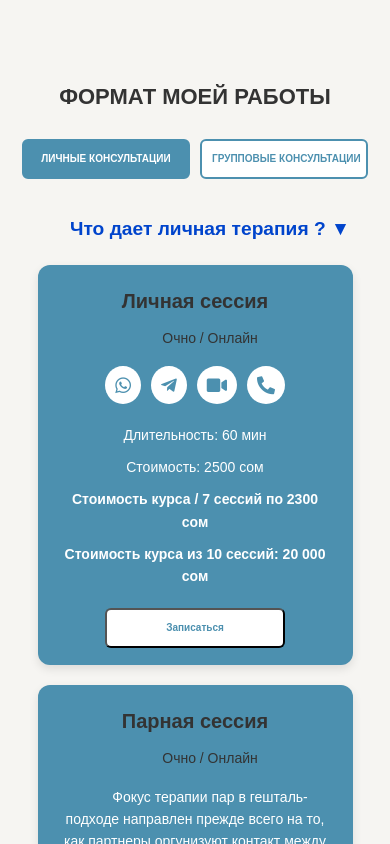
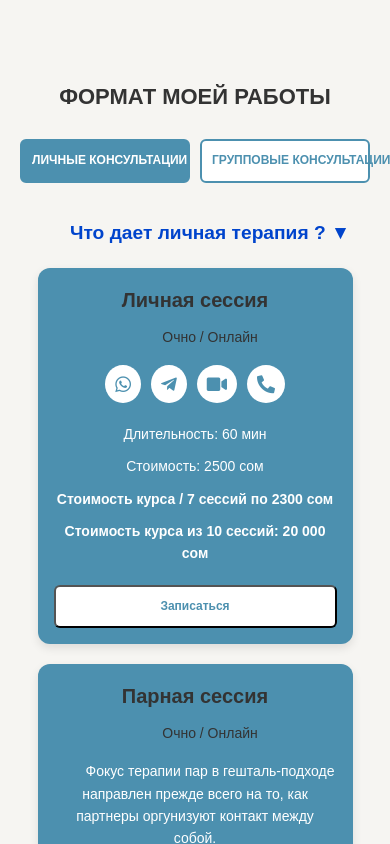
Before and after one commit to ZigranN/psychologist, a React (Vite) app in the folder front/: page / in a window 390 px wide. Shown: the part 2980-3824 px from the top of the page. Built offline with nearby package versions, Linux system fonts and the light colour scheme; the HTML template or start-up script is replaced by a standard one.

Commit message:
Корректировка на более маленьких экранах

```diff
--- a/front/src/components/Footer/Footer.module.css
+++ b/front/src/components/Footer/Footer.module.css
@@ -41,11 +41,13 @@
     color: #fff;
 }
 
-/* Текст блока "О нас" */
 .aboutText {
     font-size: 14px;
     line-height: 1.6;
     color: #ffffff;
+    word-break: break-word; /* добавлено */
+    overflow-wrap: break-word; /* добавлено */
+    hyphens: auto; /* для переноса слов по слогам при необходимости */
 }
 
 /* Контактный телефон */
--- a/front/src/components/WorkFormat/WorkFormat.module.css
+++ b/front/src/components/WorkFormat/WorkFormat.module.css
@@ -79,16 +79,32 @@ h3 {
     border-radius: 12px;
     box-shadow: 0 4px 10px rgba(0, 0, 0, 0.1);
     max-width: 350px;
+    width: 100%;
     text-align: center;
     margin: 0 auto;
-    display: flex; /* Делаем карточку флекс-контейнером */
-    flex-direction: column; /* Элементы внутри идут вертикально */
-    justify-content: space-between; /* Равномерное распределение */
+    display: flex;
+    flex-direction: column;
+    justify-content: space-between;
     align-items: center;
-    flex-grow: 1; /* Позволяет карточке расти */
-    max-height: 400px; /* Минимальная высота */
+    flex-grow: 1;
+    /* Удаляем max-height */
     transition: transform 0.3s ease-in-out, box-shadow 0.3s ease-in-out;
 }
+
+.cardButton {
+    background: #fff;
+    color: #4c90af;
+    padding: 12px 10px;
+    border-radius: 6px;
+    cursor: pointer;
+    transition: all 0.3s ease-in-out;
+    font-weight: bold;
+    width: 100%; /* Занимает всю ширину карточки */
+    max-width: 220px; /* Но не больше, чтобы кнопка не стала слишком большой */
+    white-space: nowrap;
+    box-sizing: border-box;
+}
+
 
 .card:hover {
     transform: translateY(-5px);
@@ -135,18 +151,6 @@ h3 {
     display: flex;
     flex-direction: column;
     gap: 10px;
-}
-
-.cardButton {
-    background: #fff;
-    color: #4c90af;
-    padding: 12px 10px;
-    border-radius: 6px;
-    cursor: pointer;
-    transition: all 0.3s ease-in-out;
-    font-weight: bold;
-    min-width: 180px;
-    white-space: nowrap;
 }
 
 .cardButton:hover {
@@ -260,31 +264,40 @@ h3 {
         font-size: 12px;
     }
 }
-
 @media (max-width: 480px) {
     .title {
         font-size: 22px;
     }
 
+    .card {
+        padding: 16px;
+    }
+
     .cardButton,
     .tab {
-        font-size: 10px;
-        padding: 10px ;
+        font-size: 12px;
+        padding: 10px;
+        width: 100%;
+        max-width: 100%;
     }
 
     .icons i {
         font-size: 18px;
     }
+
     .modal {
-        width: 95% ;
+        width: 95%;
     }
+
     .modalContent {
         font-size: 11px;
-        padding: 5px ;
+        padding: 10px;
     }
+
     .modalContent p {
         font-size: 11px;
     }
+
     .modalContent h2 {
         font-size: 13px;
     }
```
